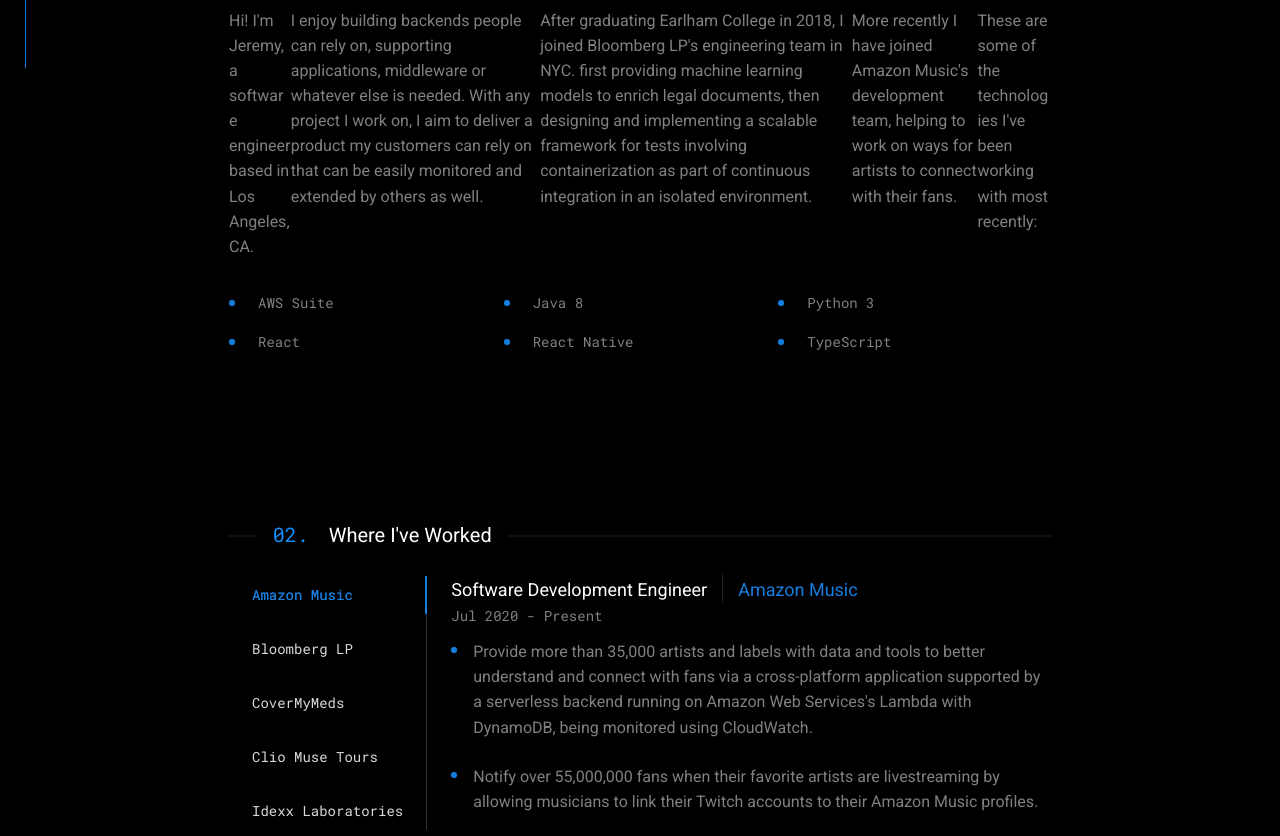
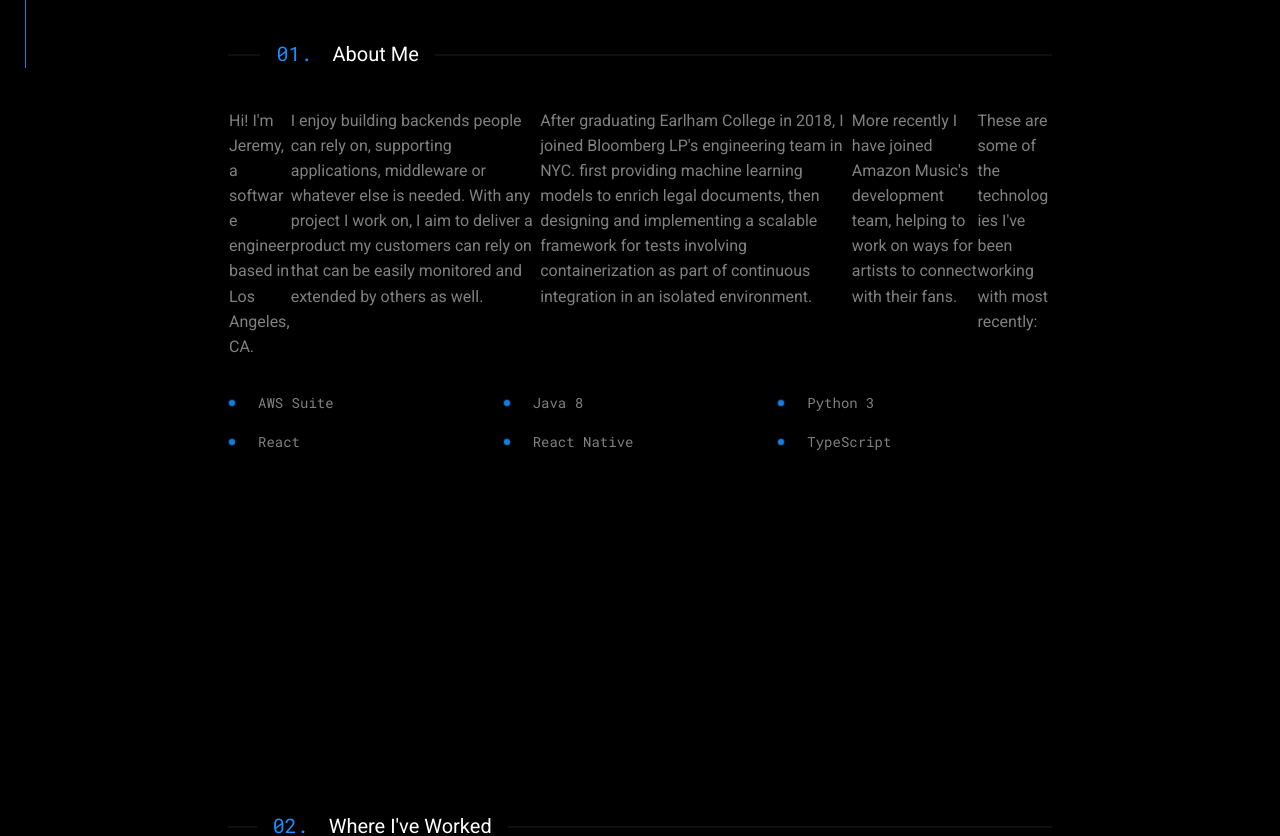
Before and after one commit to jeremyswerdlow/about, a React (Create React App) app: page / in a window 1280 px wide. Shown: the part 732-1568 px from the top of the page. Built offline with nearby package versions, Linux system fonts and the light colour scheme.

Commit message:
Add scrolling to sections

```diff
--- a/src/App.tsx
+++ b/src/App.tsx
@@ -1,4 +1,4 @@
-import React, { FC } from 'react';
+import React, { FC, createRef, RefObject } from 'react';
 import { Layout } from 'antd';
 import { SiteMenu } from './SiteMenu';
 import { ContactSidebar } from './ContactSidebar';
@@ -8,20 +8,35 @@
 import { ContactSection } from './sections/ContactSection';
 
 const App: FC = () => {
+
+  const sectionList = links.map(({title, link}) => link);
+  sectionList.push("#welcome");
+  const sectionReducer = (accumulator: {[key: string]: RefObject<HTMLDivElement>}, val: string) => {
+    accumulator[val] = createRef<HTMLDivElement>()
+    return accumulator
+  };
+  const sectionRefMap = sectionList.reduce(sectionReducer, {});
+
+  const scrollIntoView = (obj: {key: string}) => {
+    sectionRefMap[obj.key]!.current?.scrollIntoView({
+      behavior: "smooth",
+    });
+  }
+
   return (
     <Layout>
       <Layout.Header style={{padding: "0px", position: "fixed", width: "100%", zIndex: 100}} >
-        <SiteMenu links={links} />
+        <SiteMenu links={links} onSectionClick={scrollIntoView}/>
       </Layout.Header>
       <Layout>
         <ContactSidebar contacts={contacts.list} />
-        <Layout.Content style={{margin: "175px 125px 50px 125px", alignItems: "end"}} >
-          <WelcomeSection welcome={welcome} />
-          <AboutSection about={about} />
-          <ExperienceSection experience={experience} />
-          <SkillsSection skills={skills} ratings={ratings} />
-          <ProjectSection projects={projects} />
-          <ContactSection contacts={contacts} />
+        <Layout.Content style={{margin: "0px 125px 50px 125px", alignItems: "end"}} >
+          <WelcomeSection welcome={welcome} ref={sectionRefMap["#welcome"]}/>
+          <AboutSection about={about} ref={sectionRefMap["#about"]}/>
+          <ExperienceSection experience={experience} ref={sectionRefMap["#jobs"]}/>
+          <SkillsSection skills={skills} ratings={ratings} ref={sectionRefMap["#skills"]}/>
+          <ProjectSection projects={projects} ref={sectionRefMap["#projects"]} />
+          <ContactSection contacts={contacts} ref={sectionRefMap["#contact"]}/>
         </Layout.Content>
       </Layout>
     </Layout>
--- a/src/SiteMenu.tsx
+++ b/src/SiteMenu.tsx
@@ -4,16 +4,18 @@
 
 type SiteMenuProps = {
   links: {title: string, link: string}[],
+  onSectionClick: (_: { item?: any, key: any, keyPath?: any, domEvent?: any }) => void,
 };
 
 export const SiteMenu: FC<SiteMenuProps> = (props) => {
   return (
     <Menu
       mode="horizontal"
+      onClick={props.onSectionClick}
       selectable={false}
       style={{fontFamily: "'Roboto'"}}
     >
-      <Menu.Item key="home" icon={ <HomeOutlined /> } >
+      <Menu.Item key="#welcome" icon={ <HomeOutlined /> } >
         Jeremy Swerdlow | Software Engineer
       </Menu.Item>
       {
--- a/src/common/textBodies/Section.tsx
+++ b/src/common/textBodies/Section.tsx
@@ -1,13 +1,14 @@
-import React, { FC } from "react";
+import React, { forwardRef, Ref } from "react";
 
 type SectionProps = {
-    style?: {}
+    style?: {},
+    children?: any,
 };
 
-export const Section: FC<SectionProps> = (props) => {
+export const Section = forwardRef((props: SectionProps, ref: Ref<HTMLDivElement>) => {
     return (
-        <div style={{width: "80%", margin: "auto", marginTop: "150px", ...props.style}}>
+        <div ref={ref} style={{width: "80%", margin: "auto", marginTop: "150px", ...props.style}}>
             {props.children}
         </div>
     );
-};
+});
--- a/src/sections/AboutSection.tsx
+++ b/src/sections/AboutSection.tsx
@@ -1,4 +1,4 @@
-import React, { FC } from "react";
+import React, { FC, forwardRef, Ref } from "react";
 import { Descriptions, Badge } from "antd";
 import { SectionHeader, StyledParagraph, StyledText } from "../common";
 import { Section } from "../common/textBodies/Section";
@@ -32,9 +32,9 @@
   }
 };
 
-export const AboutSection: FC<AboutSectionProps> = (props) => {
+export const AboutSection = forwardRef((props: AboutSectionProps, ref: Ref<HTMLDivElement>) => {
   return (
-    <Section>
+    <Section ref={ref} style={{paddingTop: "100px"}} >
       <Descriptions
         title={ <SectionHeader title={props.about.header} num="01." /> }
       >
@@ -60,4 +60,4 @@
       </Descriptions>
     </Section>
   );
-}
+});
--- a/src/sections/ContactSection.tsx
+++ b/src/sections/ContactSection.tsx
@@ -1,4 +1,4 @@
-import React, { FC } from "react";
+import React, { forwardRef, Ref } from "react";
 import { Section, SectionHeader, StyledTitle, StyledParagraph } from "../common";
 import { Table } from "antd";
 
@@ -37,9 +37,9 @@
     }
 };
 
-export const ContactSection: FC<ContactSectionProps> = (props) => {
+export const ContactSection = forwardRef((props: ContactSectionProps, ref: Ref<HTMLDivElement>) => {
     return (
-        <Section>
+        <Section ref={ref} style={{paddingTop: "100px"}} >
             <SectionHeader title={props.contacts.header} num="05." />
             <StyledTitle>{props.contacts.subheader}</StyledTitle>
             <StyledParagraph>{props.contacts.summary}</StyledParagraph>
@@ -54,4 +54,4 @@
             />
         </Section>
     );
-};
+});
--- a/src/sections/ExperienceSection.tsx
+++ b/src/sections/ExperienceSection.tsx
@@ -1,4 +1,4 @@
-import React, { FC } from "react";
+import React, { FC, forwardRef, Ref } from "react";
 import { Tabs, Row, Divider, Badge, List } from "antd";
 import { colors, SectionHeader, Section, StyledText, StyledParagraph } from "../common";
 
@@ -68,9 +68,9 @@
   }
 };
 
-export const ExperienceSection: FC<ExperienceSectionProps> = (props) => {
+export const ExperienceSection = forwardRef((props:ExperienceSectionProps, ref: Ref<HTMLDivElement>) => {
   return (
-    <Section>
+    <Section ref={ref} style={{paddingTop: "175px"}} >
       <SectionHeader title={props.experience.header} num="02." />
       <Tabs
         size="small"
@@ -87,4 +87,4 @@
       </Tabs>
     </Section>
   );
-};
+});
--- a/src/sections/ProjectSection.tsx
+++ b/src/sections/ProjectSection.tsx
@@ -1,4 +1,4 @@
-import React, { FC } from "react";
+import React, { forwardRef, Ref } from "react";
 import { Section, SectionHeader, StyledText } from "../common";
 import { Empty } from "antd";
 
@@ -9,9 +9,9 @@
   }
 };
 
-export const ProjectSection: FC<ProjectSectionProps> = (props) => {
+export const ProjectSection = forwardRef((props: ProjectSectionProps, ref: Ref<HTMLDivElement>) => {
     return (
-        <Section>
+        <Section ref={ref} style={{paddingTop: "100px"}} >
             <SectionHeader title={props.projects.header} num="04."/>
             <Empty
                 description={<StyledText>{props.projects.underConstruction}</StyledText>}
@@ -19,4 +19,4 @@
             />
         </Section>
     )
-};
+});
--- a/src/sections/SkillsSection.tsx
+++ b/src/sections/SkillsSection.tsx
@@ -1,4 +1,4 @@
-import React, { FC } from "react";
+import React, { Ref, forwardRef } from "react";
 import { Section, SectionHeader, StyledParagraph } from "../common";
 import { Rate, Col, Row, Divider } from "antd";
 
@@ -14,10 +14,10 @@
   },
 };
 
-export const SkillsSection: FC<SkillsSectionProps> = (props) => {
+export const SkillsSection = forwardRef((props: SkillsSectionProps, ref: Ref<HTMLDivElement>) => {
   return (
-    <Section>
-      <SectionHeader title={props.skills.header} num="03."/>
+    <Section ref={ref} style={{paddingTop: "100px"}} >
+      <SectionHeader title={props.skills.header} num="03." />
       {
         Object.entries(props.ratings).map(([skillGroup, groupRatings]) =>
         <div key={skillGroup}>
@@ -46,4 +46,4 @@
       }
     </Section>
   );
-};
+});
--- a/src/sections/WelcomeSection.tsx
+++ b/src/sections/WelcomeSection.tsx
@@ -1,4 +1,4 @@
-import React, { FC } from "react";
+import React, { Ref, forwardRef } from "react";
 import { Row, Typography } from "antd";
 import { colors, StyledParagraph, StyledTitle } from "../common";
 
@@ -11,9 +11,9 @@
   }
 }
 
-export const WelcomeSection: FC<WelcomeSectionProps> = (props) => {
+export const WelcomeSection = forwardRef((props: WelcomeSectionProps, ref: Ref<HTMLDivElement>) => {
   return (
-    <div>
+    <div ref={ref} style={{"paddingTop": "175px"}}>
       <Row>
         <Typography.Text
           style={{fontFamily: "'Roboto Mono'", fontSize: "18px", color: colors.highlight}}
@@ -32,4 +32,4 @@
       </Row>
     </div>
   );
-}
+});
```
